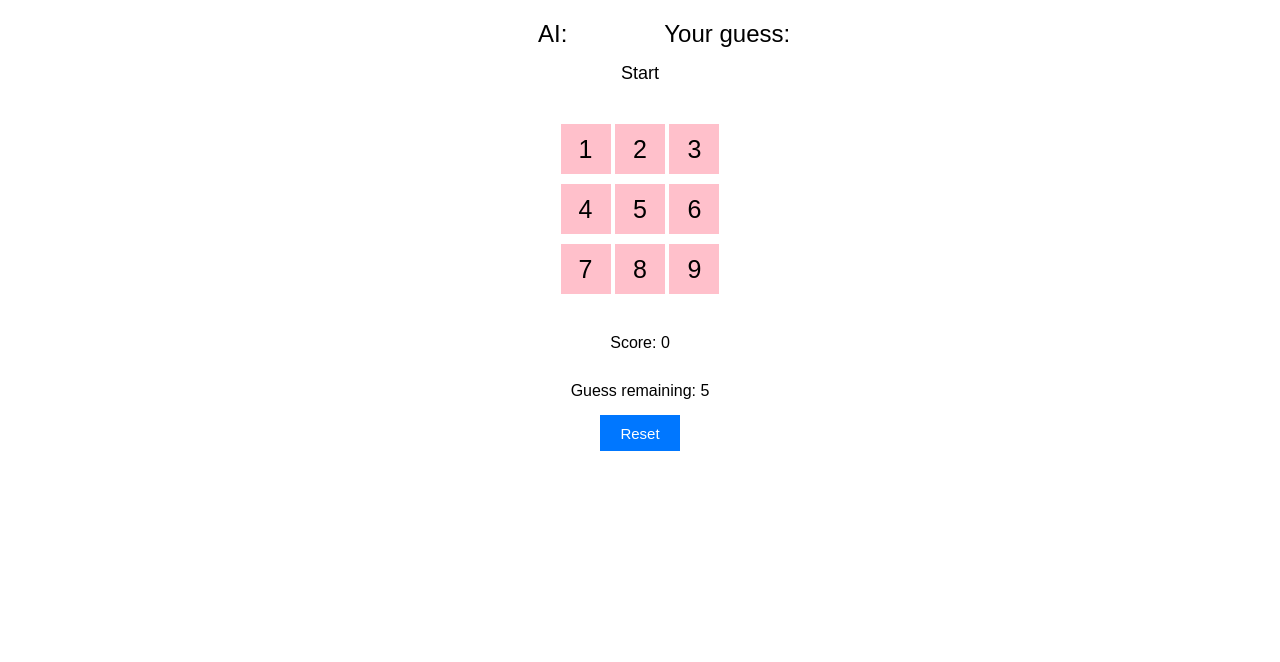
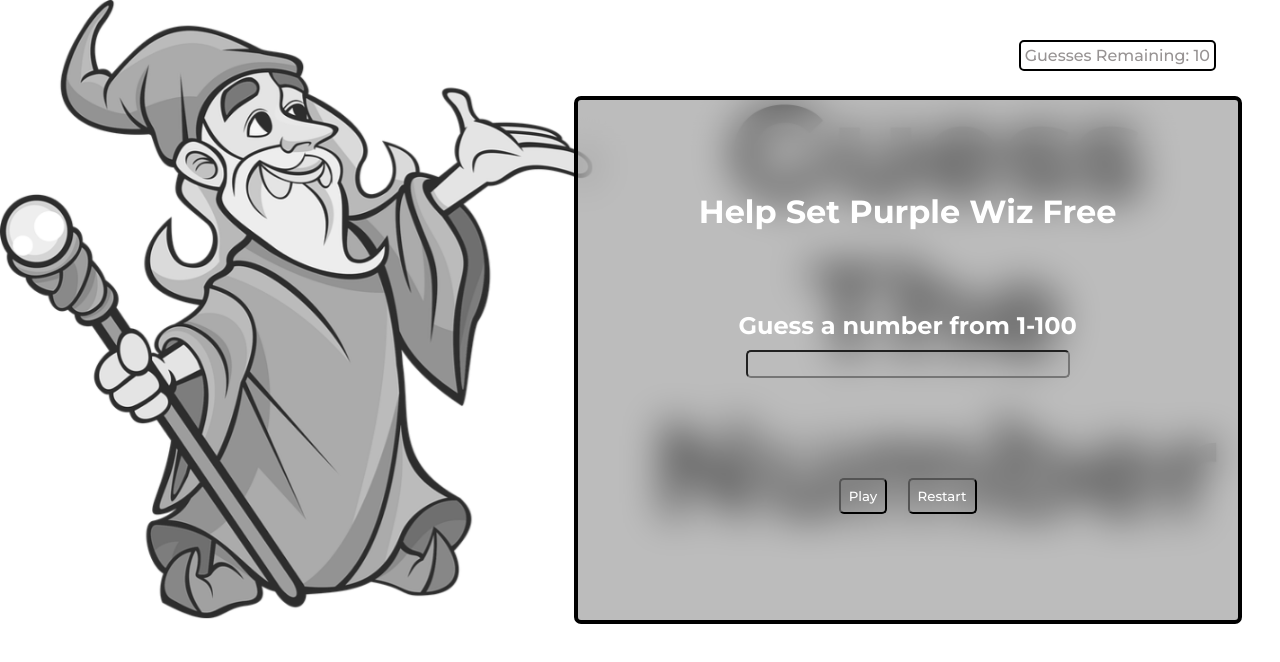
Before and after one commit to boypaida12/Guess-The-Number-Game, a plain HTML site: page index.html in a window 1280 px wide. Drawn offline with Linux system fonts and the light colour scheme.

Commit message:
updated HTML and CSS

```diff
--- a/index.html
+++ b/index.html
@@ -1,39 +1,32 @@
 <!DOCTYPE html>
 <html>
     <head>
-        <title>Guess the next number</title>
+        <title>Purple Wiz</title>
         <link href="styles.css" type="text/css" rel="stylesheet">
     </head>
-    <body onload="reset();">
-        <div class="output-container">
-            <div>AI: <span id="ai-number"></span></div>
-            <div>Your guess: <span id="user-number"></span></div>
-            <p id="msg"></p>
-            <p id="result"></p>
+    <body>
+
+        <div class="main-container">
+            <div>
+                <img class="wizard-image" src="images/logo.png" alt="wizard image" srcset="">
+            </div>
+
+            <div>
+                <p class="guesses-remaining">Guesses Remaining: 10</p>
+            </div>
+
+            <div class="guessside" id="guessSide" >
+                <h1>Help Set Purple Wiz Free</h1>
+                <h2>Guess a number from 1-100</h2>
+                <form action="">
+                    <input type="text">
+                </form>
+                <div>
+                    <button>Play</button>
+                    <button>Restart</button>
+                </div>
+            </div>
         </div>
-        <div class="button-container">
-            <p>
-            <button id="btn-1" onclick="user(1);">1</button>
-            <button id="btn-2" onclick="user(2);">2</button>
-            <button id="btn-3" onclick="user(3);">3</button>
-            </p>
-            <p>
-            <button id="btn-4" onclick="user(4);">4</button>
-            <button id="btn-5" onclick="user(5);">5</button>
-            <button id="btn-6" onclick="user(6);">6</button>
-            </p>
-            <p>
-            <button id="btn-7" onclick="user(7);">7</button>
-            <button id="btn-8" onclick="user(8);">8</button>
-            <button id="btn-9" onclick="user(9);">9</button>
-            </p>
-        </div>
-        <div class="score-container">
-            <div>Score: <span id="score"></span></div>
-            <div>Guess remaining: <span id="guess-remaining"></span></div>
-            <button id="reset" onclick="reset();">Reset</button>
-        </div>
-
 
         <script type="text/javascript" src="index.js"></script>
     </body>
--- a/styles.css
+++ b/styles.css
@@ -1,49 +1,86 @@
+@import url('https://fonts.googleapis.com/css2?family=Montserrat:wght@500;700&display=swap');
+
 *{
     margin:0;
     padding:0;
-    font-family:sans-serif;
+    font-family: 'Montserrat', sans-serif;
 }
 
-div{
-    text-align:center;
-    padding:10px;
+.main-container {
+/* display: flex; */
+    overflow-x: hidden;
+
+
 }
 
-.output-container div{
-    width: 150px;
-    font-size:24px;
-    clear:both;
-    display:inline-block;
+.guessside {
+    display: flex;
+    flex-direction: column;
+    justify-content: center;
+    align-items: center;
+    position: absolute;
+    top: 12%;
+    right: 3%;
+    border: 4px solid black;
+    background-color: rgba(128, 128, 128, 0.527);
+    backdrop-filter: blur(20px);
+    color: white;
+    padding: 20px 10px;
+    width: 40rem;
+    height: 30rem;
+    border-radius: 7px;
+
+
 }
 
-.output-container p{
-    font-size:18px;
-    padding:5px;
+button {
+    color: white;
+    background-color: transparent;
+    /* display: inline-flex; */
+    margin-bottom: 15px;
+    margin-inline: .5rem;
+    padding: .5rem;
+    cursor: pointer;
+
+
 }
 
-.button-container button{
-    width:50px;
-    height:50px;
-    font-size:25px;
-    padding:5px;
-    background-color:pink;
-    border:none;
+button, input {
+    border-radius: 5px;
+    background-color: transparent;
 }
 
-.button-container p{
-    padding:5px;
+.wizard-image {
+    background-size: contain;
+    width: 100vw;
+    filter: grayscale(100%);
 }
 
-.score-container div{
-    font-size: 16px;
-    padding:15px;
+h1 {
+    margin-bottom: 80px;
 }
 
-.score-container button{
-    width:80px;
-    height:36px;
-    font-size:15px;
-    background-color:#0077ff;
-    color:#ffffff;
-    border:none;
+h2 {
+    margin-bottom: 10px;
 }
+
+form {
+    margin-bottom: 100px;
+}
+
+input {
+    width: 20rem;
+    height: 1.5rem;
+
+}
+
+.guesses-remaining {
+    color: rgb(151, 147, 147);
+    position: absolute;
+    border: 2px solid black;
+    border-radius: 5px;
+    top: 5%;
+    right: 5%;
+    padding: 4px;
+
+}
```
